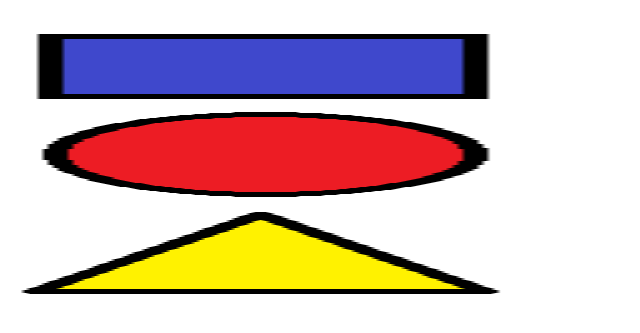
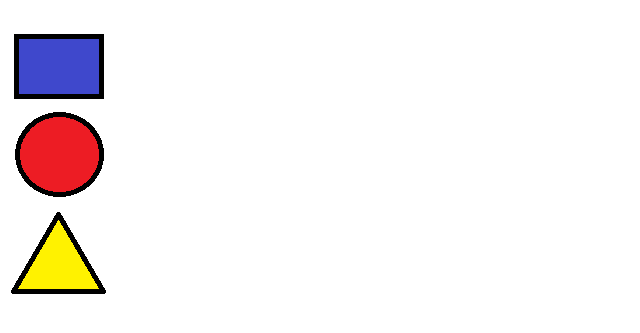
Before and after one commit to Krystian909/costamtest, a plain HTML site: page index.html in a window 1280 px wide. Shown: the part 61-394 px from the top of the page, without its empty margins (0-640 px from the left). Drawn offline with Linux system fonts and the light colour scheme.

Commit message:
Change image width from 500 to 100 pixels

```diff
--- a/index.html
+++ b/index.html
@@ -7,7 +7,7 @@
   <body>
     <h1> Menu graficzne test</h1>
 
-    <img src="Tescilk.png" usemap="#mapka" width="500" height="300" alt="Menu">
+    <img src="Tescilk.png" usemap="#mapka" width="100" height="300" alt="Menu">
 
     <map name="mapka">
     <!-- Prostokąt -->
```
